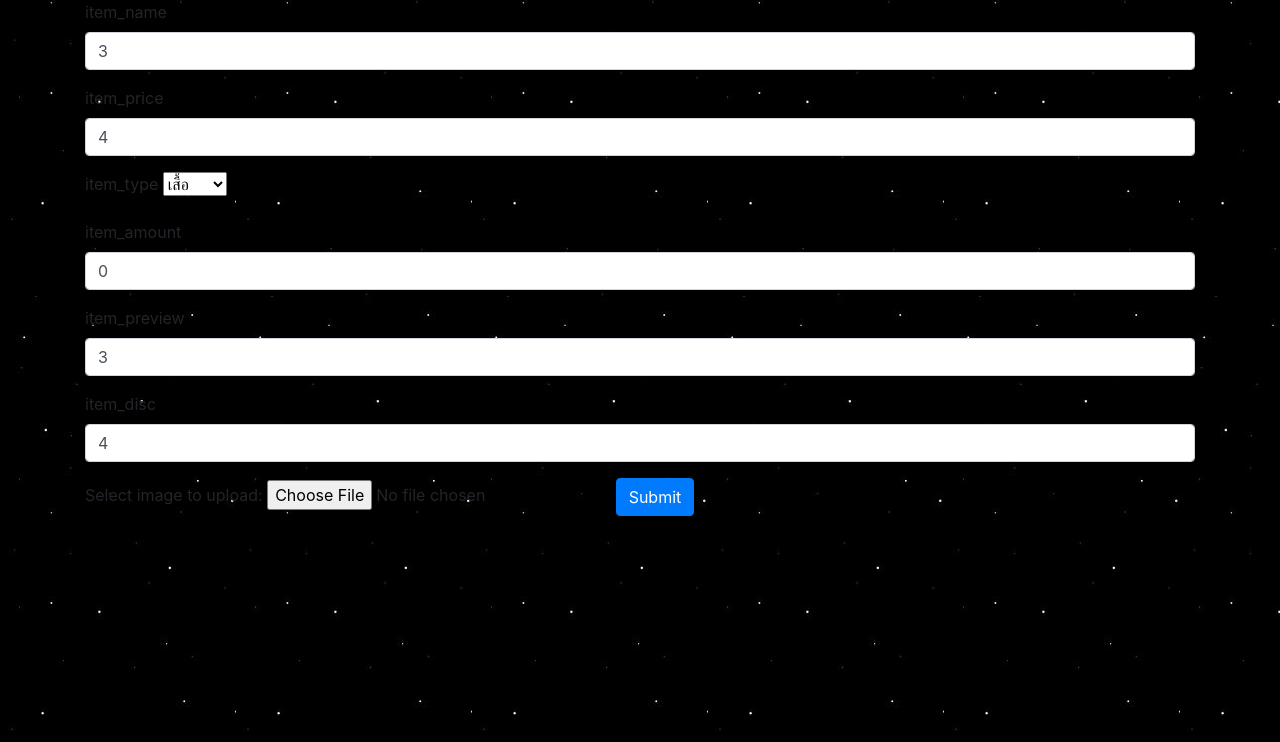
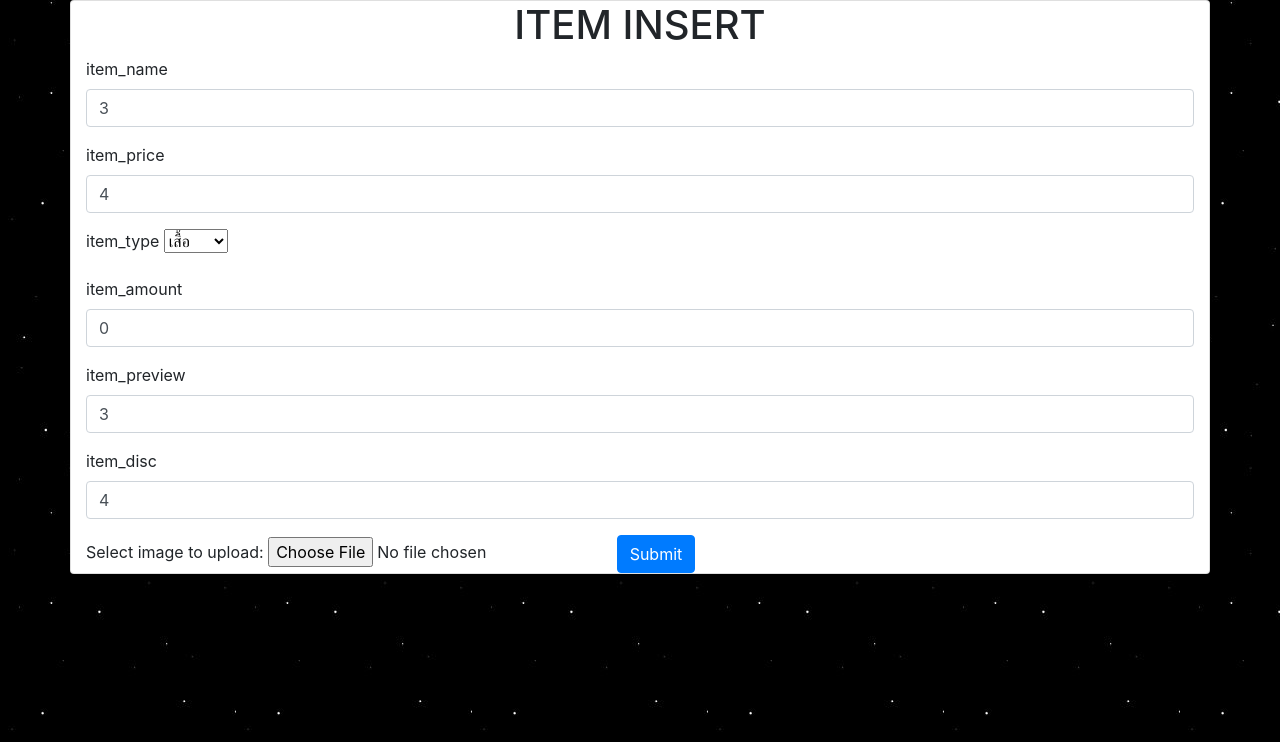
Before and after one commit to ThanapunThongjurai/DB_PROJECT, a PHP site: page /item_update.php?id_item=3 in a window 1280 px wide. Shown: the part 58-800 px from the top of the page. Run offline with PHP 8.4, Linux system fonts and the light colour scheme; a user stored in the database is signed in; data comes from the database, SQL or seed files in the repository.

Commit message:
sweet alaert to nav and fix some text item SQL

```diff
--- a/include/navbar.php
+++ b/include/navbar.php
@@ -127,3 +127,5 @@
     background-repeat:initial;
   }
 </style>
+
+<script src="https://unpkg.com/sweetalert/dist/sweetalert.min.js"></script>
--- a/item_update.php
+++ b/item_update.php
@@ -5,13 +5,15 @@
 {
     header("Location: login.php");
 }
-$msg = isset($_GET['msg']) ? $_GET['msg'] : '';
+if (isset($_GET['msg'])) {
+    $msg = $_GET['msg'];
+}
 
 $item_update_id = $_GET["id_item"];
 
 $stmt = $conn->prepare("SELECT * FROM `item` WHERE `id_item` = '$item_update_id';");
 $stmt->execute();
-$item_data= $stmt->fetch();
+$item_data = $stmt->fetch();
 ?>
 
 
@@ -27,27 +29,17 @@
     <!-- Bootstrap CSS -->
     <link rel="stylesheet" href="css/bootstrap.min.css" />
 
-    <title>Hello, world!</title>
+    <title>ITEM UPDATE</title>
 </head>
 
 
 <body>
     <?php include_once (__DIR__) . ('/include/navbar.php'); ?>
-
-
-
-    <div class="container-fluid">
-        <div class="row">
-
-
-        </div>
-    </div>
-    <div class="container">
-
+    <div class="container card ">
+        <h1 class="text-md-center">ITEM INSERT</h1>
         <!--
       <?php
-      if($item_update_id != 0)
-      {?>
+        if ($item_update_id != 0) { ?>
         <div class="text-center col-md-6 offset-md-3 ">
             <div class="alert alert-danger" role="alert">
               //<?php echo $item_update_id ?>
@@ -58,13 +50,18 @@
             ?>
 -->
         <?php
-        if ($msg == 'invalid') {
+        if (isset($msg)) {
         ?>
-            <div class="text-center col-md-6 offset-md-3 ">
+
+            <script type="text/javascript">
+                swal("", "<?php echo $msg; ?> !!", "error");
+            </script>
+
+            <!-- <div class="text-center col-md-6 offset-md-3 ">
         <div class="alert alert-danger" role="alert">
           invalid
         </div>
-            </div>
+      </div> -->
         <?php
         }
         ?>
@@ -73,7 +70,7 @@
 
             <div class="form-group">
                 <label for="exampleInputEmail1">item_name</label>
-                <input  name="item_name" class="form-control" aria-describedby="emailHelp" value="<?php echo $item_data['item_name']; ?>">
+                <input name="item_name" class="form-control" aria-describedby="emailHelp" value="<?php echo $item_data['item_name']; ?>">
             </div>
             <div class="form-group">
                 <label for="exampleInputPassword1">item_price</label>
--- a/item_update_SQL.php
+++ b/item_update_SQL.php
@@ -81,7 +81,7 @@
     header("Location: admin.php");
 } else {
     echo "ผิด";
-    header("Location: item_update.php?msg=invalid");
+    header("Location: item_update.php?msg=ชื่ออย่าซ้ำสิโว้ยยยยยยย");
 }
 //$result = $stmt->setFetchMode(PDO::FETCH_ASSOC);
 /*
```
Lines whose indentation alone changed are shown as unchanged.
